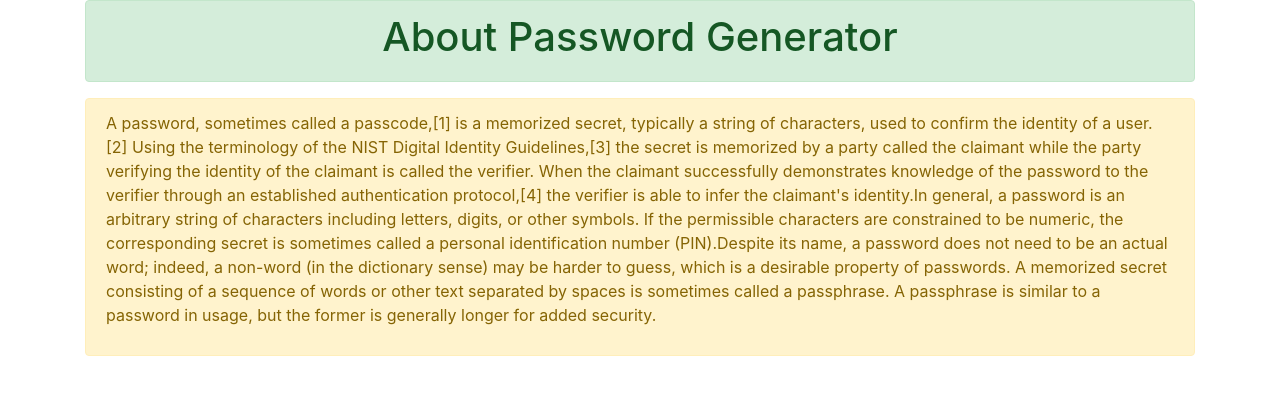
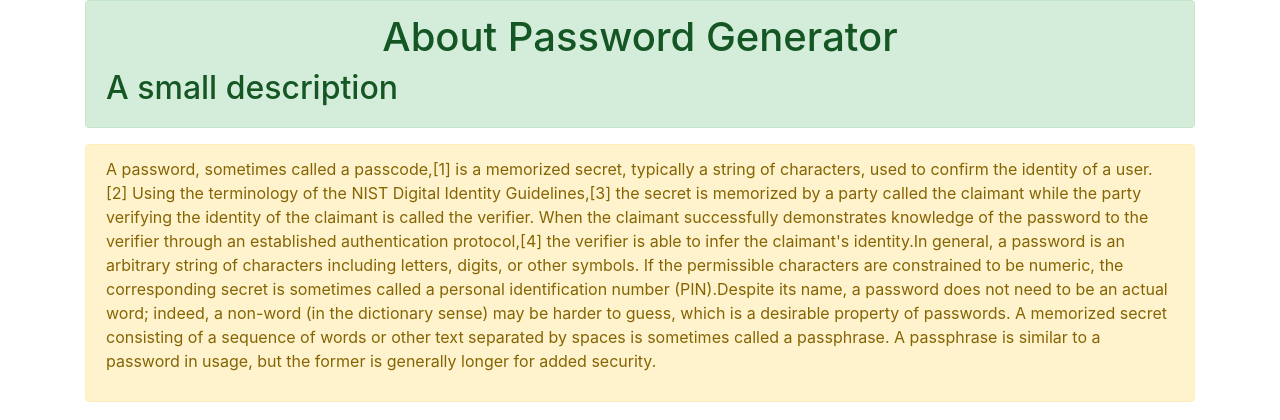
Before and after one commit to HsengivS/Password-Generator-Project, a Django app: page /about in a window 1280 px wide. Shown: the top 420 px of the page. Run offline with Django 3.2, Linux system fonts and the light colour scheme; some libraries are stand-ins or nearby versions.

Commit message:
added second heading in about page

```diff
--- a/generator/templates/generator/about.html
+++ b/generator/templates/generator/about.html
@@ -16,10 +16,12 @@
     <div class="container">
       <div class="alert alert-success">
       <h1 class="mystyle">About Password Generator</h1>
+      <h2>A small description</h2>
       </div>
       <div class="alert alert-warning">
       <p>A password, sometimes called a passcode,[1] is a memorized secret, typically a string of characters, used to confirm the identity of a user.[2] Using the terminology of the NIST Digital Identity Guidelines,[3] the secret is memorized by a party called the claimant while the party verifying the identity of the claimant is called the verifier. When the claimant successfully demonstrates knowledge of the password to the verifier through an established authentication protocol,[4] the verifier is able to infer the claimant's identity.In general, a password is an arbitrary string of characters including letters, digits, or other symbols. If the permissible characters are constrained to be numeric, the corresponding secret is sometimes called a personal identification number (PIN).Despite its name, a password does not need to be an actual word; indeed, a non-word (in the dictionary sense) may be harder to guess, which is a desirable property of passwords. A memorized secret consisting of a sequence of words or other text separated by spaces is sometimes called a passphrase. A passphrase is similar to a password in usage, but the former is generally longer for added security.</p>
     </div>
+
   </div>
     </div>
   </body>
```
